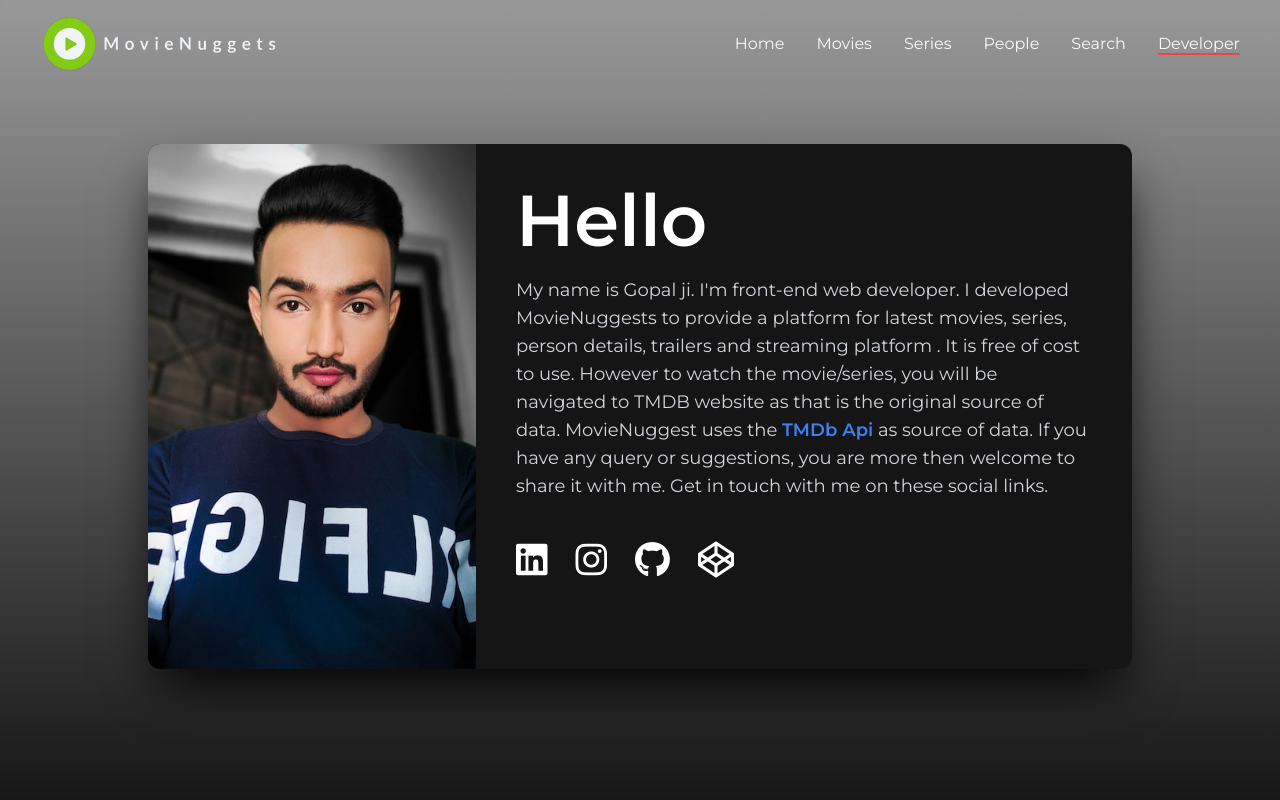
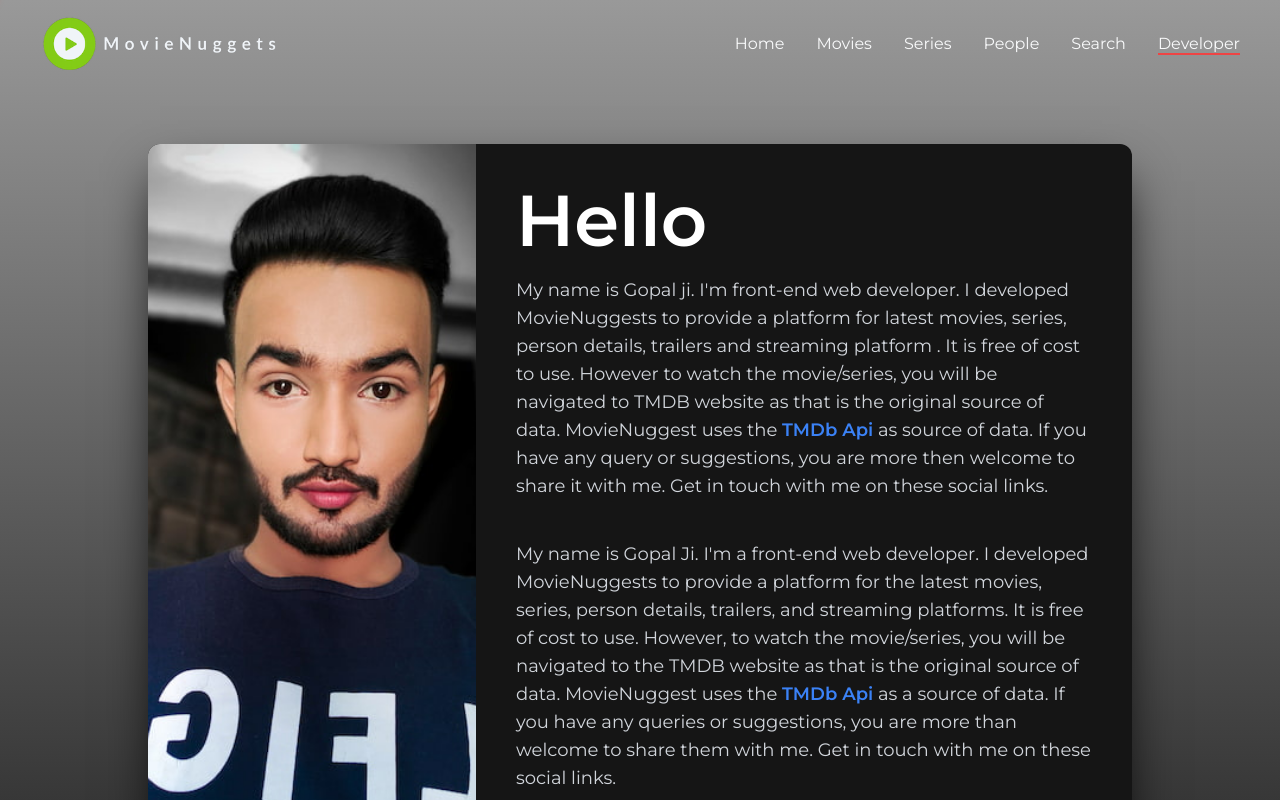
Before and after one commit to CodingByGopal/React-MovieHolms, a React (Create React App) app: page /developer in a window 1280 px wide. Shown: the top 800 px of the page. Built offline with nearby package versions, Linux system fonts and the light colour scheme.

Commit message:
Update Developer.js

```diff
--- a/src/pages/Developer.js
+++ b/src/pages/Developer.js
@@ -68,7 +68,25 @@ const Developer = ({ setProgress }) => {
                 more then welcome to share it with me. Get in touch with me on
                 these social links.
               </p>
-
+              <p className="text-gray-300  md:text-lg text-base md:mb-10 mb-5">
+                My name is Gopal Ji. I'm a front-end web developer. I developed
+                MovieNuggests to provide a platform for the latest movies,
+                series, person details, trailers, and streaming platforms. It is
+                free of cost to use. However, to watch the movie/series, you
+                will be navigated to the TMDB website as that is the original
+                source of data. MovieNuggest uses the{" "}
+                <a
+                  className=" text-blue-500 font-semibold hover:text-blue-600  hover:underline"
+                  target="_blank"
+                  rel="noreferrer noopener"
+                  href="https://developers.themoviedb.org/3/getting-started/introduction"
+                >
+                  TMDb Api
+                </a>{" "}
+                as a source of data. If you have any queries or suggestions, you
+                are more than welcome to share them with me. Get in touch with
+                me on these social links.
+              </p>
               <div className="  flex gap-7 pb-6 md:justify-start justify-evenly ">
                 {socialData?.map((item, index) => {
                   return (
```
